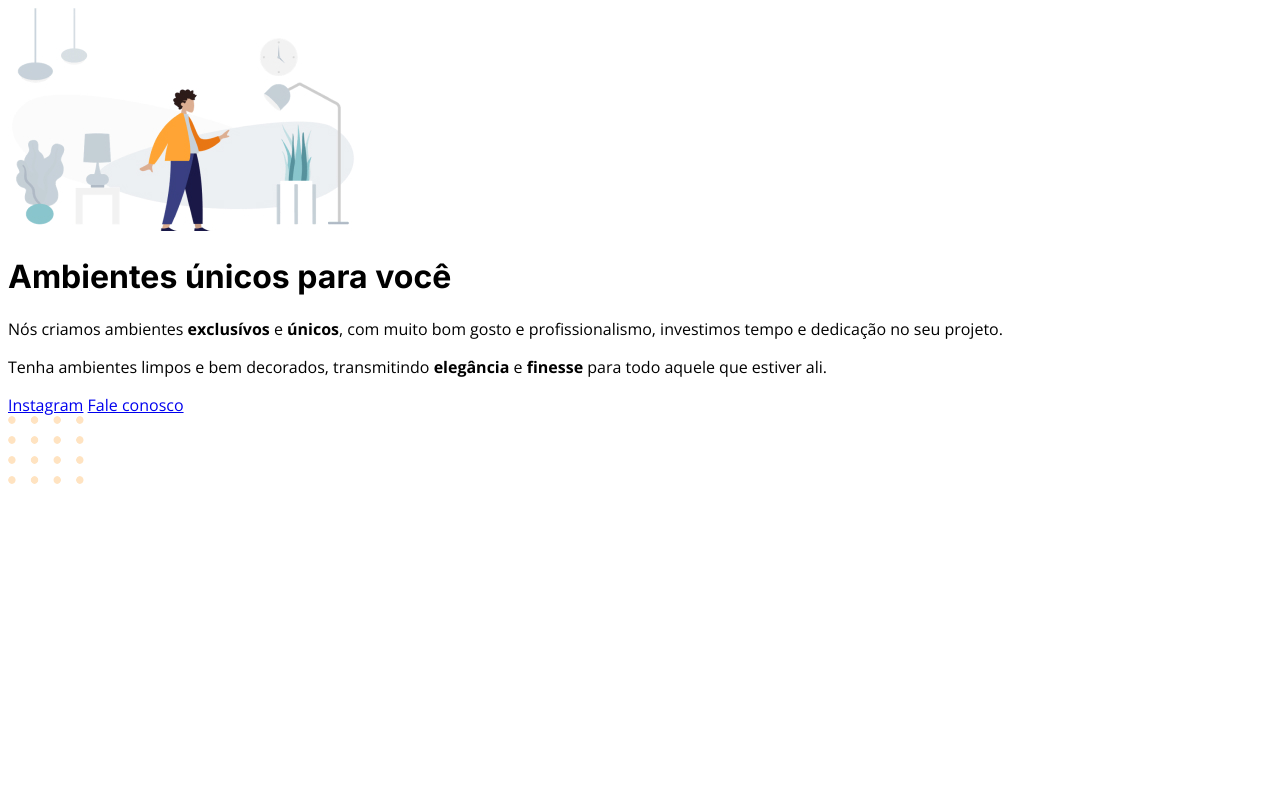
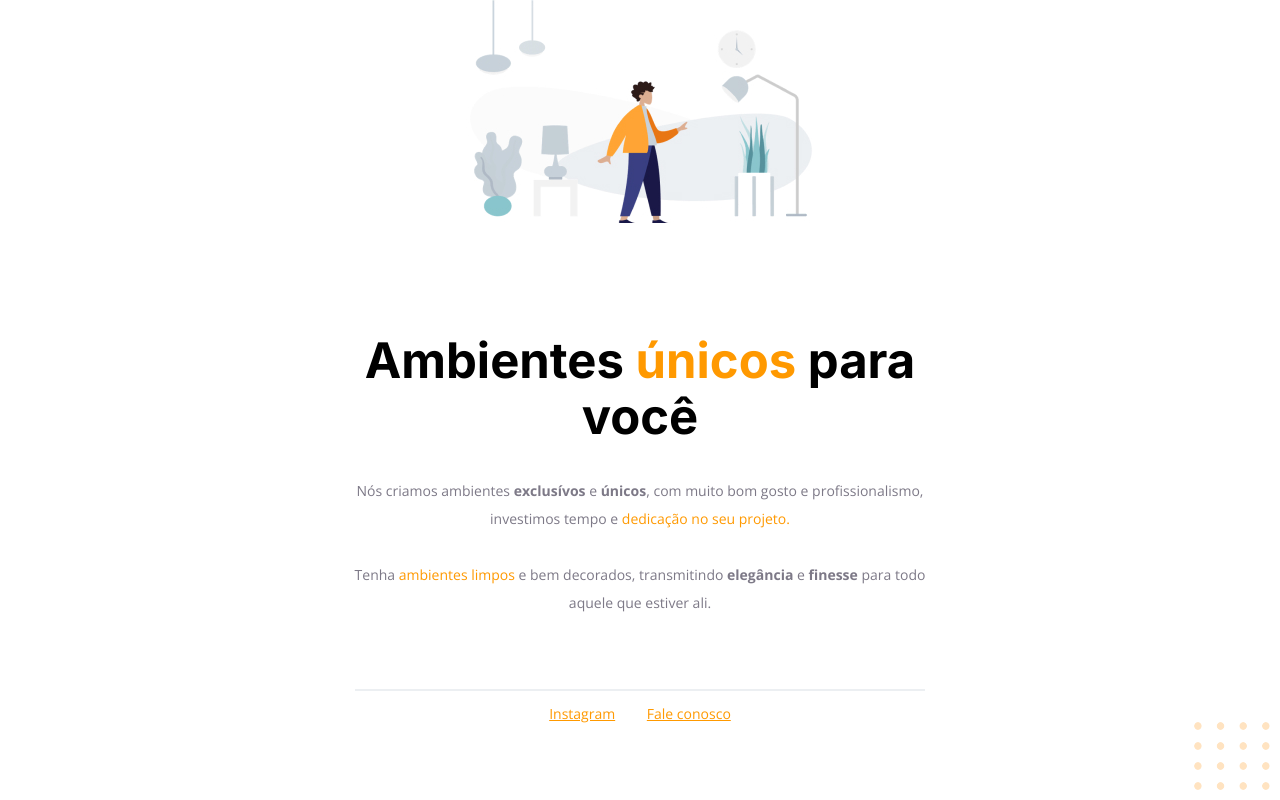
Before and after one commit to FelipeSoller/Explorer01, a plain HTML site: page index.html in a window 1280 px wide. Drawn offline with nearby package versions, Linux system fonts and the light colour scheme.

Commit message:
add styles on page

```diff
--- a/index.html
+++ b/index.html
@@ -25,14 +25,17 @@
     <h1>Ambientes <span>únicos</span> para você</h1>
     <p>
       Nós criamos ambientes <strong>exclusívos</strong> e <strong>únicos</strong>, com muito bom gosto e profissionalismo, investimos tempo e <span>dedicação no seu projeto.</span>
-    </p>
-    <p>
+
+      <br/>
+      <br/>
+
       Tenha <span>ambientes limpos</span> e bem decorados, transmitindo <strong>elegância</strong> e <strong>finesse</strong> para todo aquele que estiver ali.
     </p>
   </div>
 
   <div id="footer">
-    <a href="https://instagram.com/moveisparavoce">Instagram</a>
+    <div id="line"></div>
+    <a href="https://instagram.com/moveisparavoce" target="_blank" >Instagram</a>
     <a href="mailto:moveisparavoce@moveisparavoce.com">Fale conosco</a>
   </div>
 
--- a/style.css
+++ b/style.css
@@ -1,7 +1,58 @@
 body {
   font-family: 'Open Sans', sans-serif;
+  text-align: center;
+  margin: 0;
+}
+
+#hero {
+  width: 592px;
+  margin: 0 auto 72px;
+}
+
+#hero img {
+  margin-bottom: 72px;
 }
 
 h1 {
   font-family: 'Inter', sans-serif;
+  font-size: 49px;
+  line-height: 56px;
+  margin-bottom: 32px;
 }
+
+h1 span {
+  font-weight: bold;
+}
+
+span, a {
+  color: #FF9900
+}
+
+p, #footer {
+  color: #7D7987;
+  font-size: 14px;
+  font-style: normal;
+  font-weight: 400;
+  line-height: 28px;
+}
+
+#line {
+  width:568px;
+  height: 0px;
+  margin: 0 auto 9px;
+  border: 1px solid #ECEFF2;;
+}
+
+#footer {
+  margin-bottom: 33px;
+}
+
+#footer a + a {
+  margin-left: 28px;
+}
+
+#balls {
+  position: fixed;
+  bottom: 0px;
+  right: 0px;
+}
```
